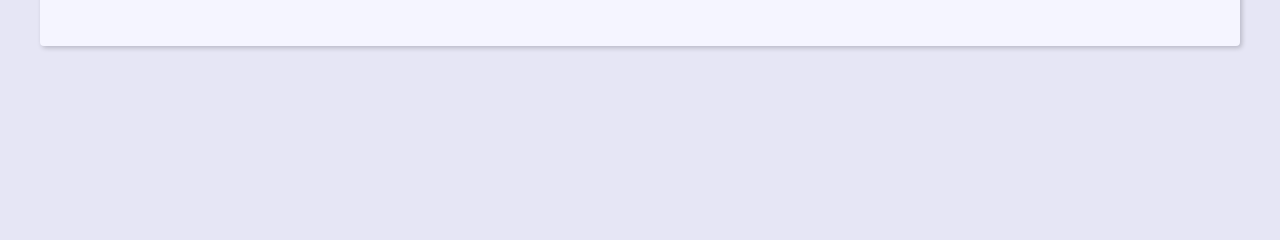
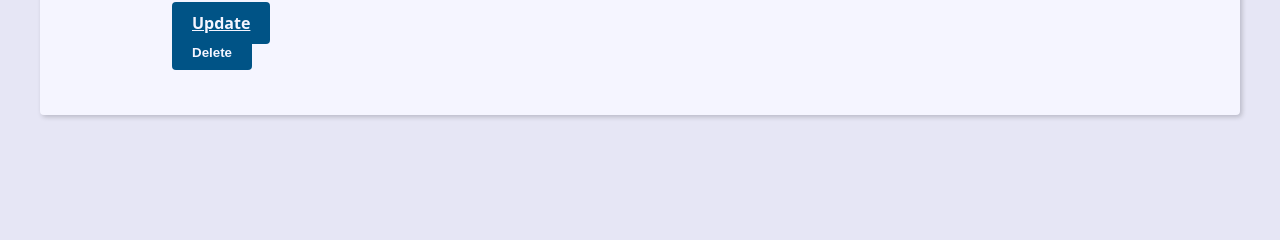
Before and after one commit to jonathanGontijo/agenda_dj, a Django app: template contact/templates/contact/contact.html in a window 1280 px wide. Shown: the part 507-747 px from the top of the page. Run offline with Django 4.2, Linux system fonts and the light colour scheme; the template is opened without the code that fills it, so the values that code supplies are empty; parts of the project's set-up code (start-up, migrations or seed data) failed here and were passed over.

Commit message:
delete contact

```diff
--- a/contact/templates/contact/contact.html
+++ b/contact/templates/contact/contact.html
@@ -12,5 +12,14 @@
     <p><b>Created Date:</b> {{ contact.created_date }}</p>
     <p><b>Description:</b> {{ contact.description }}</p>
     <p><b>Category:</b> {{ contact.category.name }}</p>
+
+    <div class="contact-links">
+      <a class = "btn btn-link" href="{% url 'contact:update' contact.id %}">Update</a>
+
+      <form action ="{% url 'contact:delete' contact.id %}" method="POST">
+        {% csrf_token %}
+        <button class="btn btn-link btn-delete" type="submit">Delete</button>
+      </form>
+    </div>
   </div>
 {% endblock content %}
--- a/contact/urls.py
+++ b/contact/urls.py
@@ -12,5 +12,6 @@ urlpatterns = [
     path('contact/<int:contact_id>/', views.contact, name='contact'),
     path('contact/create/', views.create, name='create'),
     path('contact/<int:contact_id>/update', views.update, name='update'),
+    path('contact/<int:contact_id>/delete', views.delete, name='delete'),
 
 ]
--- a/contact/views/contact_forms.py
+++ b/contact/views/contact_forms.py
@@ -71,3 +71,9 @@ def update(request, contact_id):
             'contact/create.html',
             context
         )
+
+def delete(request, contact_id):
+    contact = get_object_or_404(Contact, pk=contact_id, show=True)
+
+    contact.delete()
+    return redirect('contact:index')
```
